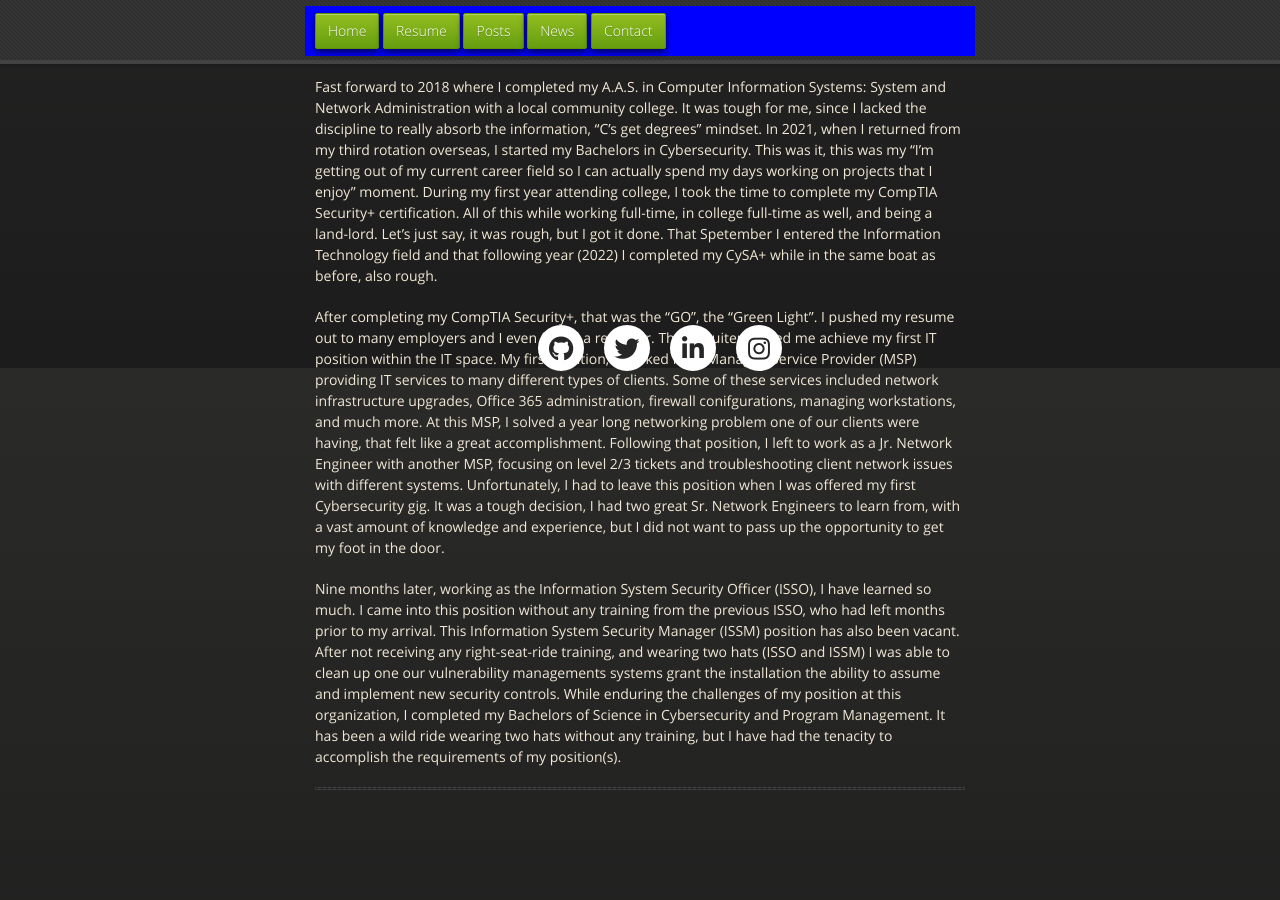
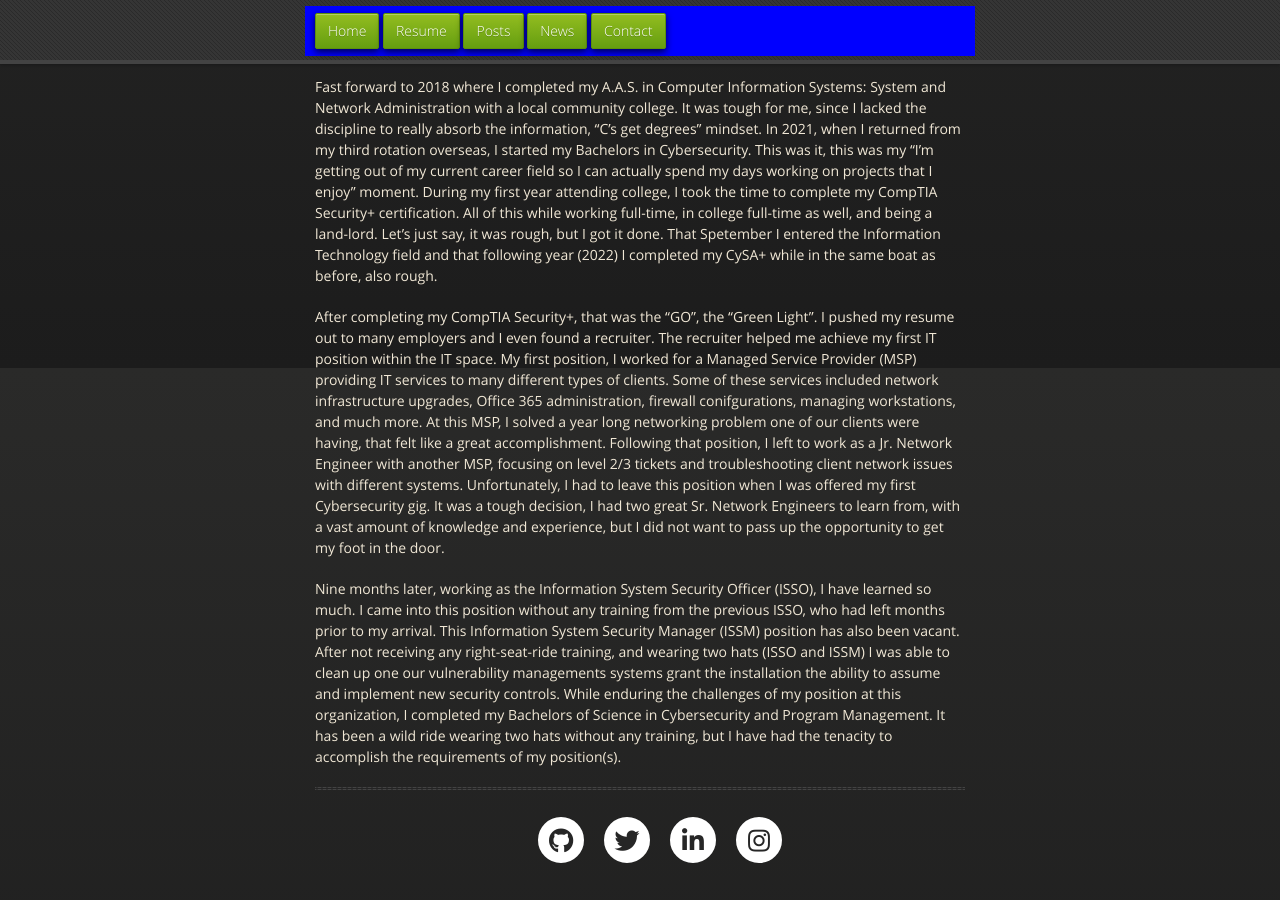
Before and after one commit to dspucches/dspucches.github.io, a Jekyll site: the page built from index.md, in a window 1280 px wide and 900 px high, scrolled down 532 px. Built offline with Jekyll 4.4.1, drawn with Linux system fonts in a browser that asks for light colours; nearby versions of some CDN libraries.

```diff
--- a/assets/css/style.scss
+++ b/assets/css/style.scss
@@ -8,6 +8,15 @@
     background-color: none;
 }
 
+
+#page-container {
+  position: relative;
+  min-height: 100vh;
+}
+
+#content-wrap {
+  padding-bottom: 2.5rem;    /* Footer height */
+}
 
 #footer {
   position: absolute;
```
